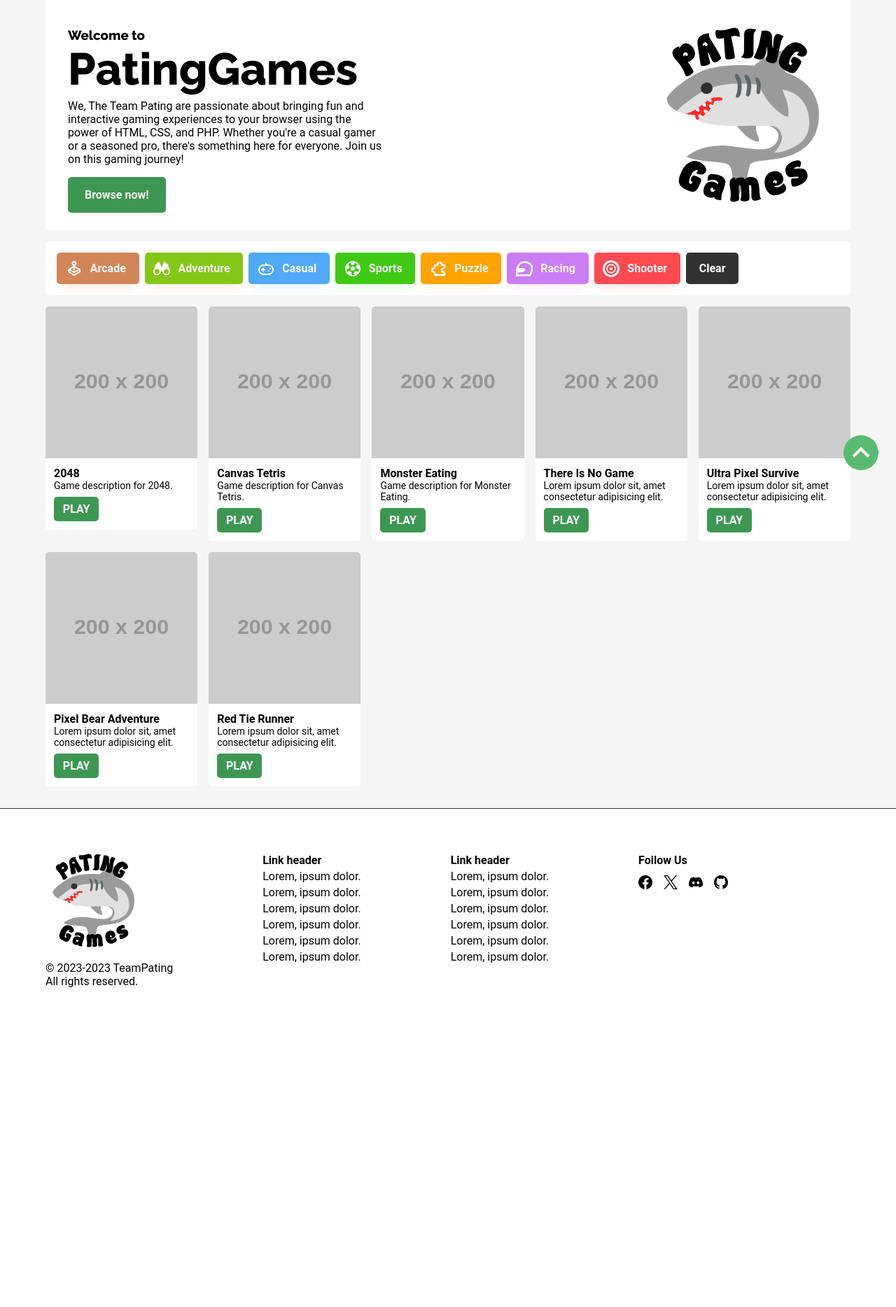
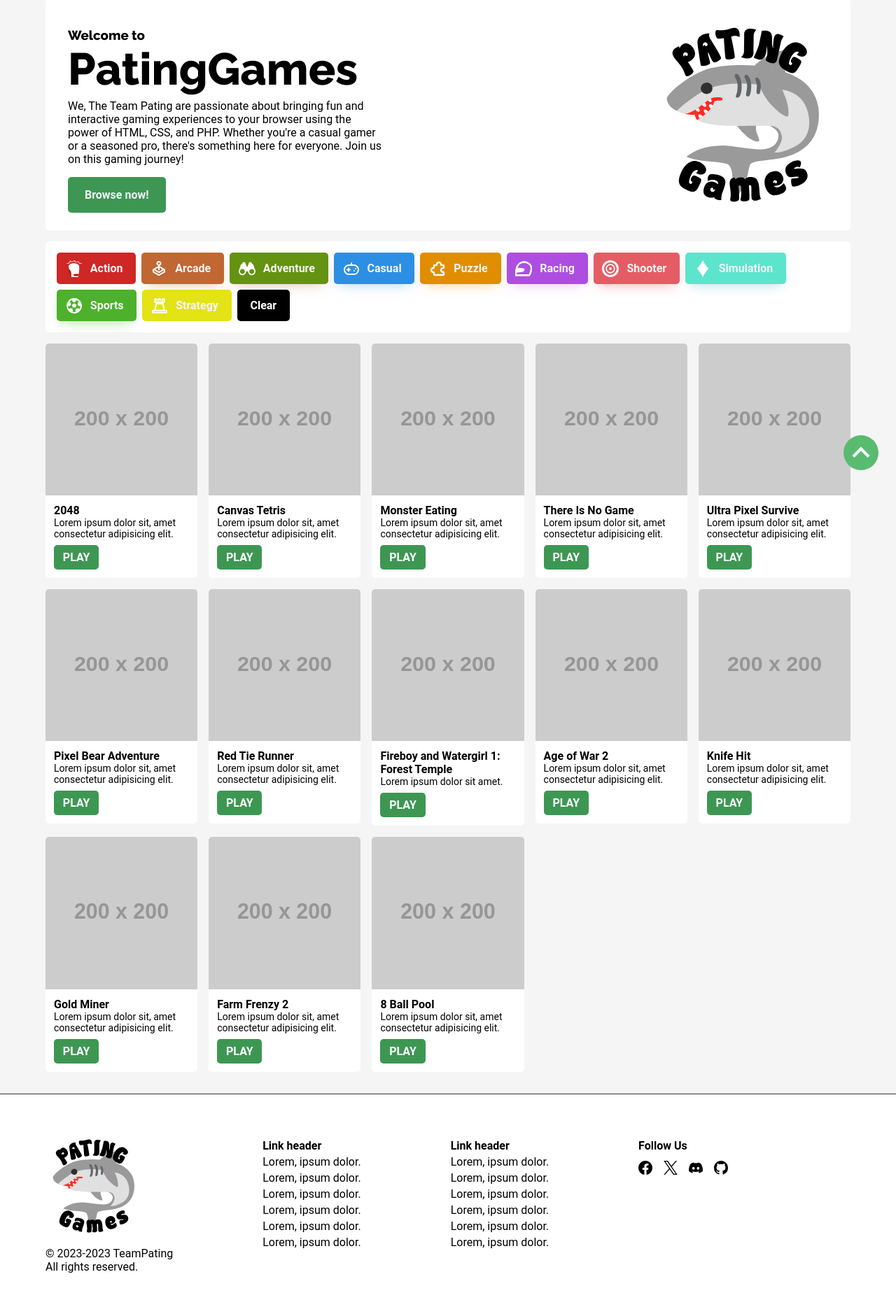
Before and after one commit to John-Pio/PatingGames, a PHP site: page /home.php in a window 1280 px wide. Shown: the part 103-1971 px from the top of the page at 70% size. Before the commit the page ends 1514 px from the top, so only its background shows below. Run offline with PHP 8.4, Linux system fonts and the light colour scheme; grey boxes labelled with a size stand in for pictures from a placeholder-image service; some libraries are stand-ins or nearby versions.

Commit message:
Add more categories and games

```diff
--- a/assets/css/homepage.css
+++ b/assets/css/homepage.css
@@ -135,81 +135,57 @@ main .card .info p {
 }
 
 .clear {
-  background-color: var(--shadow);
+  background-color: var(--text);
+}
+
+.action {
+  background-color: rgb(207, 38, 38);
+  box-shadow: 0 8px 18px -8px rgba(125, 40, 40. 50)
+}
+
+.adventure {
+background-color: rgb(99, 147, 16);
+box-shadow: 0 8px 18px -8px rgba(210, 133, 88, .50);
 }
 
 .arcade {
-background-color: rgb(210, 133, 88);
-box-shadow: 0 8px 18px -8px rgba(210, 133, 88, .25);
-}
-
-.adventure {
-background-color: rgb(133, 199, 22);
-box-shadow: 0 8px 18px -8px rgba(210, 133, 88, .25);
+background-color: rgb(193, 103, 51);
+box-shadow: 0 8px 18px -8px rgba(210, 133, 88, .50);
 }
 
 .casual {
-background-color: rgb(80, 169, 249);
-box-shadow: 0 8px 18px -8px rgba(80, 169, 249, .25);
+background-color: rgb(45, 143, 228);
+box-shadow: 0 8px 18px -8px rgba(80, 169, 249, .50);
 }
 
 .puzzle {
-background-color: rgb(255, 163, 0);
-box-shadow: 0 8px 18px -8px rgba(255, 163, 0, .25);
+background-color: rgb(224, 142, 0);
+box-shadow: 0 8px 18px -8px rgba(255, 163, 0, .50);
 }
 
 .racing {
-background-color: rgb(203, 125, 246);
-box-shadow: 0 8px 18px -8px rgba(203, 125, 246, .25);
+background-color: rgb(173, 78, 224);
+box-shadow: 0 8px 18px -8px rgba(203, 125, 246, .50);
 }
 
 .shooter {
-background-color: rgb(255, 74, 82);
-box-shadow: 0 8px 18px -8px rgba(255, 74, 82, .25);
+background-color: rgb(228, 93, 100);
+box-shadow: 0 8px 18px -8px rgba(255, 74, 82, .50);
+}
+
+.simulation {
+  background-color: rgb(93, 228, 205);
+  box-shadow: 0 8px 18px -8px rgba(86, 190, 194, 0.5);
 }
 
 .sports {
-background-color: rgb(64, 201, 20);
-box-shadow: 0 8px 18px -8px rgba(64, 201, 20, .25);
+background-color: rgb(77, 177, 44);
+box-shadow: 0 8px 18px -8px rgba(64, 201, 20, .50);
 }
 
-body.dark .clear {
-  background-color: var(--text);
-}
-
-body.dark .arcade {
-background-color: rgb(193, 103, 51);
-box-shadow: 0 8px 18px -8px rgba(210, 133, 88, .25);
-}
-
-body.dark .adventure {
-background-color: rgb(99, 147, 16);
-box-shadow: 0 8px 18px -8px rgba(210, 133, 88, .25);
-}
-
-body.dark .casual {
-background-color: rgb(45, 143, 228);
-box-shadow: 0 8px 18px -8px rgba(80, 169, 249, .25);
-}
-
-body.dark .puzzle {
-background-color: rgb(224, 142, 0);
-box-shadow: 0 8px 18px -8px rgba(255, 163, 0, .25);
-}
-
-body.dark .racing {
-background-color: rgb(173, 78, 224);
-box-shadow: 0 8px 18px -8px rgba(203, 125, 246, .25);
-}
-
-body.dark .shooter {
-background-color: rgb(228, 93, 100);
-box-shadow: 0 8px 18px -8px rgba(255, 74, 82, .25);
-}
-
-body.dark .sports {
-background-color: rgb(77, 177, 44);
-box-shadow: 0 8px 18px -8px rgba(64, 201, 20, .25);
+.strategy {
+  background-color: rgb(227, 227, 22);
+  box-shadow: 0 8px 18px -8px rgba(144, 144, 44. 50);
 }
 
 
--- a/components/games.php
+++ b/components/games.php
@@ -2,19 +2,19 @@
 $games = array(
   (object)[
     'title' => '2048',
-    'desc' => 'Game description for 2048.',
+    'desc' => 'Lorem ipsum dolor sit, amet consectetur adipisicing elit.',
     'tags' => ['puzzle'],
     'link' => 'https://codepen.io/fabi_yo_/embed/zNrmwZ?default-tab=html%2Cresul',
   ],
   (object)[
     'title' => 'Canvas Tetris',
-    'desc' => 'Game description for Canvas Tetris.',
+    'desc' => 'Lorem ipsum dolor sit, amet consectetur adipisicing elit.',
     'tags' => ['puzzle'],
     'link' => 'https://dionyziz.com/graphics/canvas-tetris/',
   ],
   (object)[
     'title' => 'Monster Eating',
-    'desc' => 'Game description for Monster Eating.',
+    'desc' => 'Lorem ipsum dolor sit, amet consectetur adipisicing elit.',
     'tags' => ['arcade'],
     'link' => 'https://games.construct.net/941/latest',
   ], (object) [
@@ -37,5 +37,35 @@ $games = array(
     'desc' => 'Lorem ipsum dolor sit, amet consectetur adipisicing elit.',
     'tags' => ['racing', 'arcade'],
     'link' => 'https://games.construct.net/1463/latest'
-  ]
+  ], (object) [
+    'title' => 'Fireboy and Watergirl 1: Forest Temple',
+    'desc' => 'Lorem ipsum dolor sit amet.',
+    'tags' => ['adventure', 'puzzle'],
+    'link' => 'https://www.gameflare.com/embed/fireboy-and-watergirl-forest-temple'
+  ], (object) [
+    'title' => 'Age of War 2',
+    'desc' => 'Lorem ipsum dolor sit, amet consectetur adipisicing elit.',
+    'tags' => ['action', 'strategy'],
+    'link' => 'https://www.gameflare.com/embed/age-of-war-2/'
+  ], (object) [
+    'title' => 'Knife Hit',
+    'desc' => 'Lorem ipsum dolor sit, amet consectetur adipisicing elit.',
+    'tags' => ['arcade'],
+    'link' => 'https://y8.com/embed/knife_hit_'
+  ], (object) [
+    'title' => 'Gold Miner',
+    'desc' => 'Lorem ipsum dolor sit, amet consectetur adipisicing elit.',
+    'tags' => ['casual'],
+    'link' => 'https://www.gameflare.com/embed/gold-miner/'
+  ], (object) [
+    'title' => 'Farm Frenzy 2',
+    'desc' => 'Lorem ipsum dolor sit, amet consectetur adipisicing elit.',
+    'tags' => ['simulation'],
+    'link' => 'https://www.gameflare.com/embed/farm-frenzy-2/'
+  ], (object) [
+    'title' => '8 Ball Pool',
+    'desc' => 'Lorem ipsum dolor sit, amet consectetur adipisicing elit.',
+    'tags' => ['sports'],
+    'link' => 'https://www.gameflare.com/embed/8-ball-pool-multiplayer/'
+  ],
 );
--- a/home.php
+++ b/home.php
@@ -104,7 +104,7 @@ if (!isset($_COOKIE[$name]))
     <ul id="categories" role="list">
       <?php
       // For echoing the category buttons
-      $buttons = array("arcade", "adventure", "casual", "sports", "puzzle", "racing", "shooter");
+      $buttons = array("action", "arcade", "adventure", "casual", "puzzle", "racing", "shooter", "simulation", "sports", "strategy");
 
       foreach ($buttons as $name) {
         echo "<li><form class='{$name}' method='post'><img src='assets/img/categories/{$name}.svg' alt='Category Icon'><input type='submit' name='category' value=" . ucfirst($name) . "></input></form></li>";
```
Also changed, not shown: assets/img/categories/action.svg (added), assets/img/categories/simulation.svg (added), assets/img/categories/strategy.svg (added).
